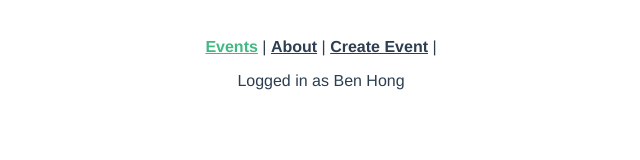
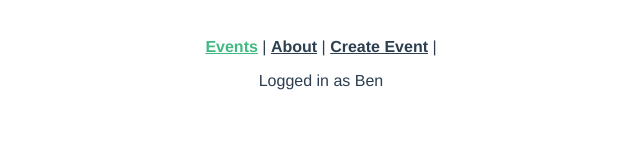
Before and after one commit to Code-Pop/from-vuex-to-pinia, a Vue app: page / in a window 1280 px wide. Shown: the top 160 px of the page, without its empty margins (319-959 px from the left). Built offline with nearby package versions, Linux system fonts and the light colour scheme; data requests are answered from the project's data file.

Commit message:
feature: add getters for pinia for first name and number of events

```diff
--- a/src/App.vue
+++ b/src/App.vue
@@ -20,7 +20,7 @@ export default {
       |
       <router-link :to="{ name: 'EventCreate' }">Create Event</router-link>
       |
-      <p>Logged in as {{ userStore.user }}</p>
+      <p>Logged in as {{ userStore.firstName }}</p>
     </div>
 
     <router-view />
--- a/src/stores/EventStore.js
+++ b/src/stores/EventStore.js
@@ -6,5 +6,8 @@ export const useEventStore = defineStore('EventStore', {
       events: [],
       event: {}
     }
+  },
+  getters: {
+    numberOfEvents: state => state.events.length
   }
 })
--- a/src/stores/UserStore.js
+++ b/src/stores/UserStore.js
@@ -3,5 +3,10 @@ import { defineStore } from 'pinia'
 export const useUserStore = defineStore('UserStore', {
   state: () => ({
     user: 'Ben Hong'
-  })
+  }),
+  getters: {
+    firstName() {
+      return this.user.split(' ')[0]
+    }
+  }
 })
```
